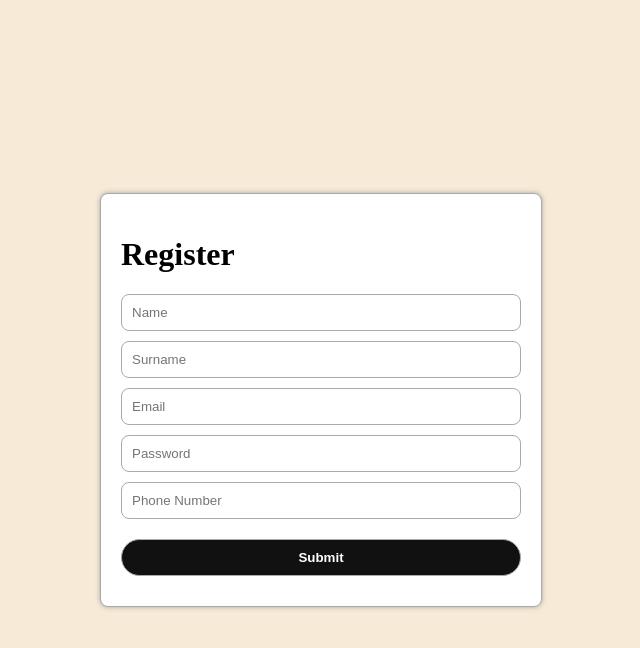
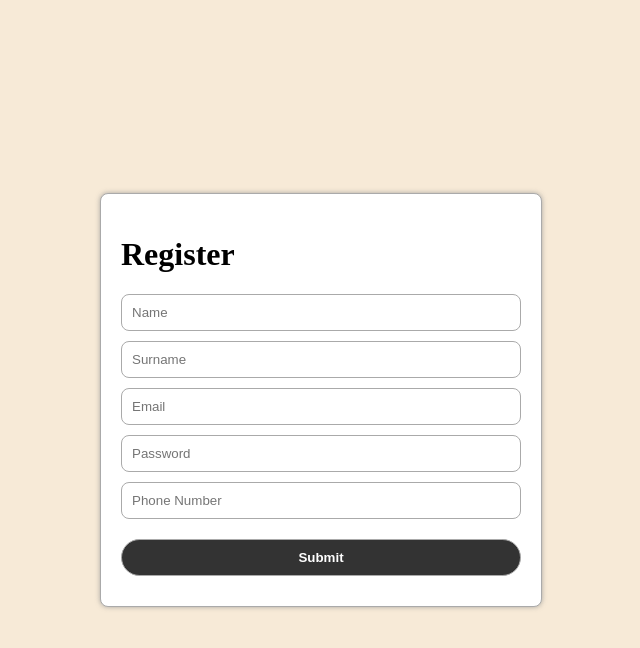
Before and after one commit to erdem-muhammed/Final-Project, a Vue app in the folder frontend/: page /#/signUp in a window 1280 px wide. In both pictures the pointer is over the input "Submit". Shown: the top 648 px of the page, without its empty margins (319-959 px from the left). Built offline with nearby package versions, Linux system fonts and the light colour scheme.

Commit message:
added hover to inp submit

```diff
--- a/frontend/src/components/register.vue
+++ b/frontend/src/components/register.vue
@@ -51,4 +51,7 @@ export default {
     color: white;
     margin-top: 10px;
 }
+.registerForm input[type=submit]:hover{
+    background-color: rgb(51, 51, 51);
+}
 </style>
```
